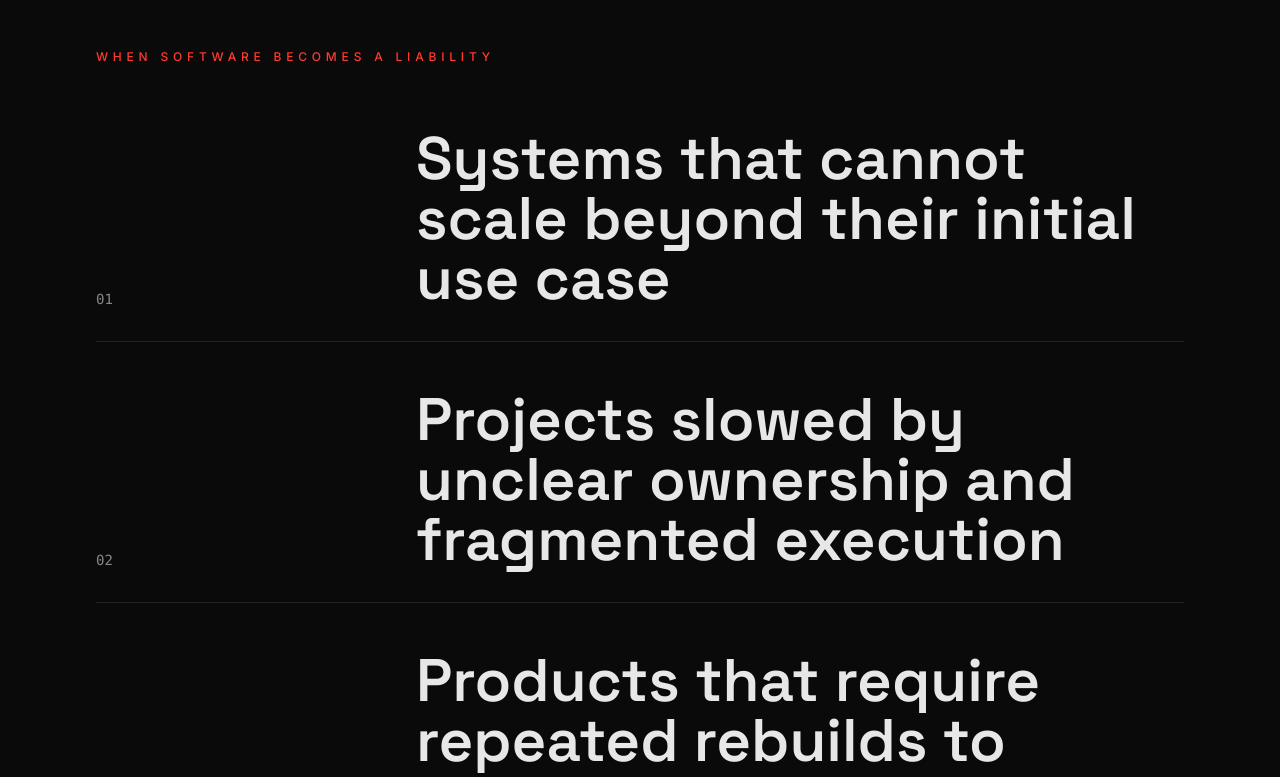
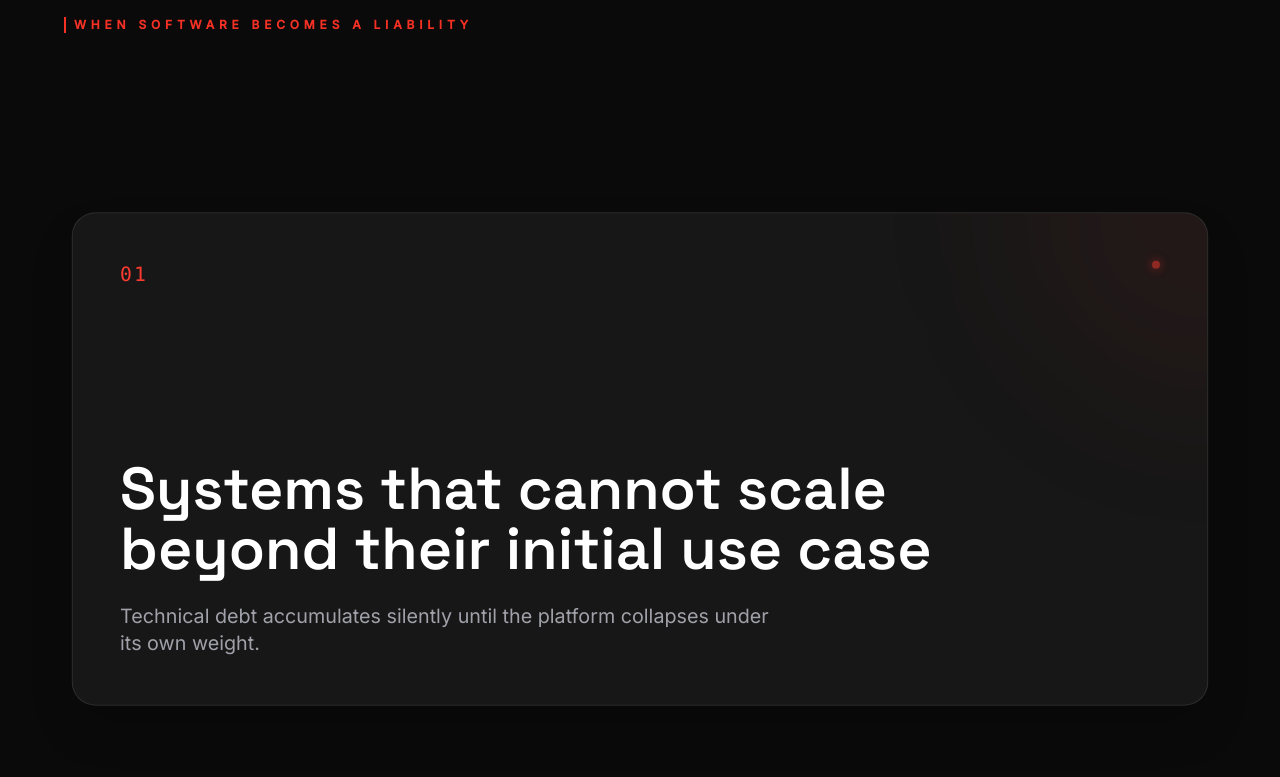
Before and after one commit to Gauthaman07/The_Fynnx, a React (Vite) app: page / in a window 1280 px wide. Shown: the part 880-1657 px from the top of the page. Built offline with nearby package versions, Linux system fonts and the light colour scheme.

Commit message:
Home page

```diff
--- a/components/ProblemSection.tsx
+++ b/components/ProblemSection.tsx
@@ -1,28 +1,39 @@
 
-import React from 'react';
+import React, { useRef } from 'react';
+import { motion, useScroll, useTransform } from 'framer-motion';
 
 const ProblemSection: React.FC = () => {
   const problems = [
-    "Systems that cannot scale beyond their initial use case",
-    "Projects slowed by unclear ownership and fragmented execution",
-    "Products that require repeated rebuilds to support growth"
+    {
+      id: "01",
+      text: "Systems that cannot scale beyond their initial use case",
+      description: "Technical debt accumulates silently until the platform collapses under its own weight."
+    },
+    {
+      id: "02",
+      text: "Projects slowed by unclear ownership and fragmented execution",
+      description: "When everyone owns a piece, no one owns the outcome. Velocity grinds to a halt."
+    },
+    {
+      id: "03",
+      text: "Products that require repeated rebuilds to support growth",
+      description: "The 'MVP trap' that requires a complete rewrite just to add the next feature."
+    }
   ];
 
   return (
-    <section className="py-32 px-6 md:px-12 lg:px-24 bg-brand-black border-y border-white/5">
-      <div className="max-w-7xl mx-auto">
-        <h2 className="text-xs uppercase tracking-[0.4em] text-brand-red font-medium mb-16">
-          WHEN SOFTWARE BECOMES A LIABILITY
-        </h2>
+    <section className="relative bg-brand-black py-24 px-4 md:px-8 lg:px-12 min-h-screen border-t border-white/5">
+      <div className="max-w-6xl mx-auto">
+        {/* Sticky Header */}
+        <div className="sticky top-24 z-10 mb-24 mix-blend-difference pointer-events-none">
+          <h2 className="text-xs uppercase tracking-[0.4em] text-brand-red font-bold pl-2 border-l-2 border-brand-red">
+            When Software Becomes a Liability
+          </h2>
+        </div>
 
-        <div className="flex flex-col gap-12">
+        <div className="flex flex-col gap-32 pb-32">
           {problems.map((problem, index) => (
-            <div key={index} className="group flex flex-col md:flex-row md:items-end justify-between border-b border-white/10 pb-8 transition-colors hover:border-white/30">
-              <span className="text-brand-gray text-sm font-mono mb-4 md:mb-0">0{index + 1}</span>
-              <h3 className="font-heading text-3xl md:text-5xl lg:text-6xl font-semibold leading-tight text-white/90 group-hover:text-white transition-colors max-w-3xl">
-                {problem}
-              </h3>
-            </div>
+            <Card key={index} {...problem} index={index} range={[index * 0.25, 1]} targetScale={1 - (problems.length - index) * 0.05} />
           ))}
         </div>
       </div>
@@ -30,4 +41,55 @@ const ProblemSection: React.FC = () => {
   );
 };
 
+interface CardProps {
+  id: string;
+  text: string;
+  description: string;
+  index: number;
+  range: [number, number];
+  targetScale: number;
+}
+
+const Card: React.FC<CardProps> = ({ id, text, description, index, range, targetScale }) => {
+  const container = useRef(null);
+  const { scrollYProgress } = useScroll({
+    target: container,
+    offset: ['start end', 'start start']
+  });
+
+  const scale = useTransform(scrollYProgress, [0, 1], [0.9, 1]);
+  const opacity = useTransform(scrollYProgress, [0, 0.5], [0.4, 1]);
+
+  return (
+    <div ref={container} className="h-[60vh] flex items-start sticky top-32">
+      <motion.div
+        style={{ scale, opacity, top: `calc(10vh + ${index * 25}px)` }}
+        className="relative w-full h-[500px] flex flex-col justify-between bg-neutral-900 border border-white/10 rounded-3xl p-8 md:p-12 shadow-2xl overflow-hidden group hover:border-brand-red/30 transition-colors duration-500"
+      >
+        {/* Decorative Gradient Blob */}
+        <div className="absolute top-0 right-0 w-96 h-96 bg-brand-red/5 rounded-full blur-[80px] -translate-y-1/2 translate-x-1/2 group-hover:bg-brand-red/10 transition-colors duration-500" />
+
+        {/* Header Row */}
+        <div className="flex justify-between items-start relative z-10">
+          <span className="font-mono text-brand-red text-xl tracking-widest">{id}</span>
+          <div className="w-2 h-2 rounded-full bg-brand-red/50 shadow-[0_0_10px_rgba(255,50,50,0.5)]" />
+        </div>
+
+        {/* Content */}
+        <div className="relative z-10 space-y-6">
+          <h3 className="font-heading text-3xl md:text-5xl lg:text-6xl font-medium leading-tight text-white max-w-4xl">
+            {text}
+          </h3>
+          <p className="text-zinc-400 text-lg md:text-xl max-w-2xl font-light">
+            {description}
+          </p>
+        </div>
+
+        {/* Bottom decorative line */}
+        <div className="absolute bottom-0 left-0 w-full h-1 bg-gradient-to-r from-brand-red/0 via-brand-red/50 to-brand-red/0 opacity-0 group-hover:opacity-100 transition-opacity duration-500" />
+      </motion.div>
+    </div>
+  );
+};
+
 export default ProblemSection;
```
Also changed, not shown: .gemini-clipboard/clipboard-1769346127200.png (added).
